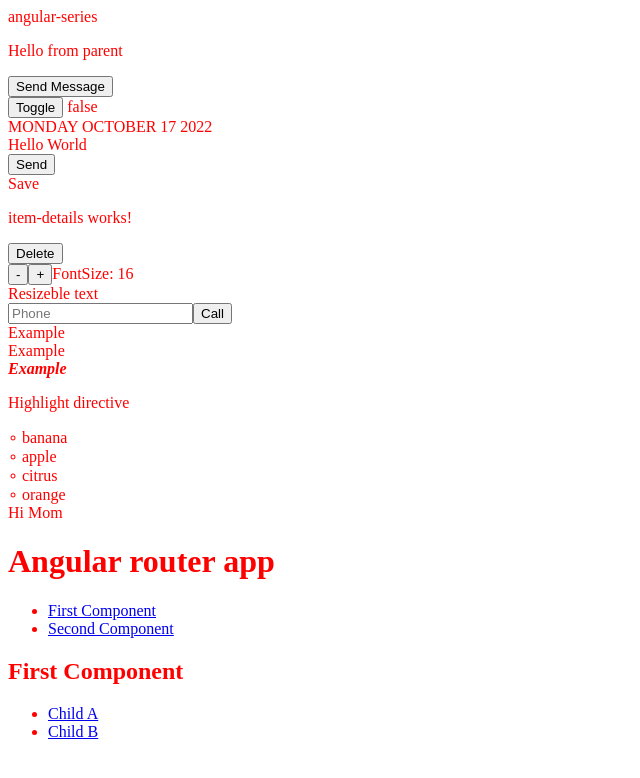
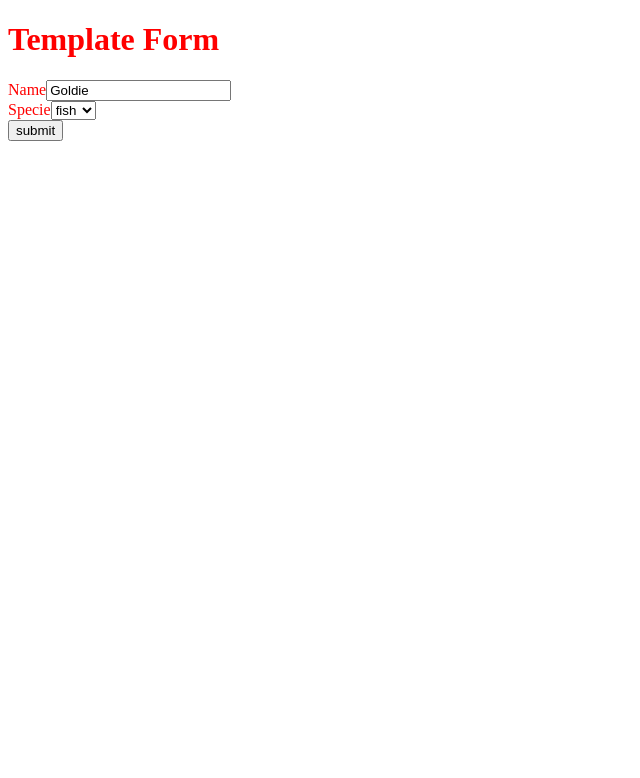
Before and after one commit to devkovmtl/ng-sandbox-series, an Angular app: page / in a window 1280 px wide. Shown: the top 778 px of the page, without its empty margins (0-640 px from the left). Built offline with nearby package versions, Linux system fonts and the light colour scheme.

Commit message:
Angular - Template Driven Form

```diff
--- a/src/app/app.component.html
+++ b/src/app/app.component.html
@@ -1,4 +1,38 @@
-<div>{{ title }}</div>
+<div>
+  <h1>Template Form</h1>
+  <!-- <p>{{ model | json }}</p> -->
+  <div>
+    <form #petForm="ngForm" (ngSubmit)="onSubmit()">
+      <div>
+        <label for="name">Name</label>
+        <input
+          type="text"
+          id="name"
+          required
+          [(ngModel)]="model.name"
+          name="name"
+        />
+      </div>
+      <div>
+        <label for="specie">Specie</label>
+        <select name="specie" id="specie" required [(ngModel)]="model.specie">
+          <option *ngFor="let specie of species" [value]="specie">
+            {{ specie }}
+          </option>
+        </select>
+      </div>
+      <button type="submit" [disabled]="!petForm.form.valid">submit</button>
+    </form>
+  </div>
+  <div [hidden]="!submited">
+    <h2>You submited:</h2>
+    <p>Name: {{ model.name }}</p>
+    <p>Specie: {{ model.specie }}</p>
+    <button (click)="submitted = false">Edit</button>
+  </div>
+</div>
+
+<!-- <div>{{ title }}</div>
 <div>
   <app-parent></app-parent>
 </div>
@@ -44,8 +78,9 @@
     <div *ngSwitchCase="'Monika'">Hi Mom</div>
     <div *ngSwitchDefault>Hi Friend</div>
   </div>
-</div>
-<div>
+</div> -->
+
+<!-- <div>
   <h1>Angular router app</h1>
   <nav>
     <ul>
@@ -58,4 +93,4 @@
     </ul>
   </nav>
   <router-outlet></router-outlet>
-</div>
+</div> -->
--- a/src/app/app.component.ts
+++ b/src/app/app.component.ts
@@ -6,6 +6,7 @@
   ElementRef,
 } from '@angular/core';
 import { LogService } from './log.service';
+import { Pet } from './pet.model';
 
 @Component({
   selector: 'app-root',
@@ -43,6 +44,10 @@
   ];
 
   item = { name: 'Monika' };
+
+  species = ['fish', 'cat', 'dog'];
+  model = new Pet(1, 'Goldie', this.species[0]);
+  submited = false;
 
   constructor(
     private logService: LogService,
@@ -90,4 +95,8 @@
       'font-weight': 'bold',
     };
   }
+
+  onSubmit() {
+    this.submited = true;
+  }
 }
--- a/src/app/app.module.ts
+++ b/src/app/app.module.ts
@@ -1,6 +1,6 @@
 import { NgModule } from '@angular/core';
 import { BrowserModule } from '@angular/platform-browser';
-import { FormsModule } from '@angular/forms';
+import { FormsModule, ReactiveFormsModule } from '@angular/forms';
 
 import { AppRoutingModule } from './app-routing.module';
 
@@ -34,7 +34,7 @@
     ChildAComponent,
     ChildBComponent,
   ],
-  imports: [BrowserModule, FormsModule, AppRoutingModule],
+  imports: [BrowserModule, FormsModule, ReactiveFormsModule, AppRoutingModule],
   providers: [LogService],
   bootstrap: [AppComponent],
 })
--- /dev/null
+++ b/src/app/pet.model.ts
@@ -0,0 +1,3 @@
+export class Pet {
+  constructor(public id: number, public name: string, public specie: string) {}
+}
```
